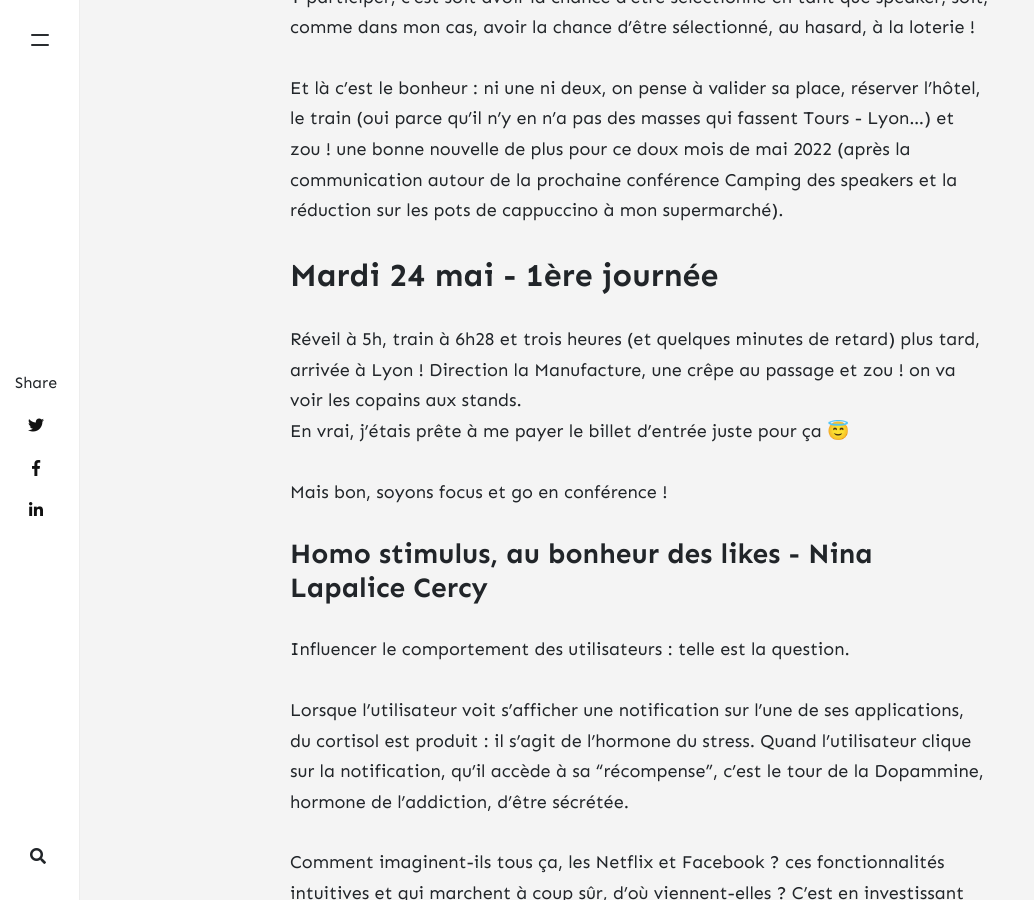
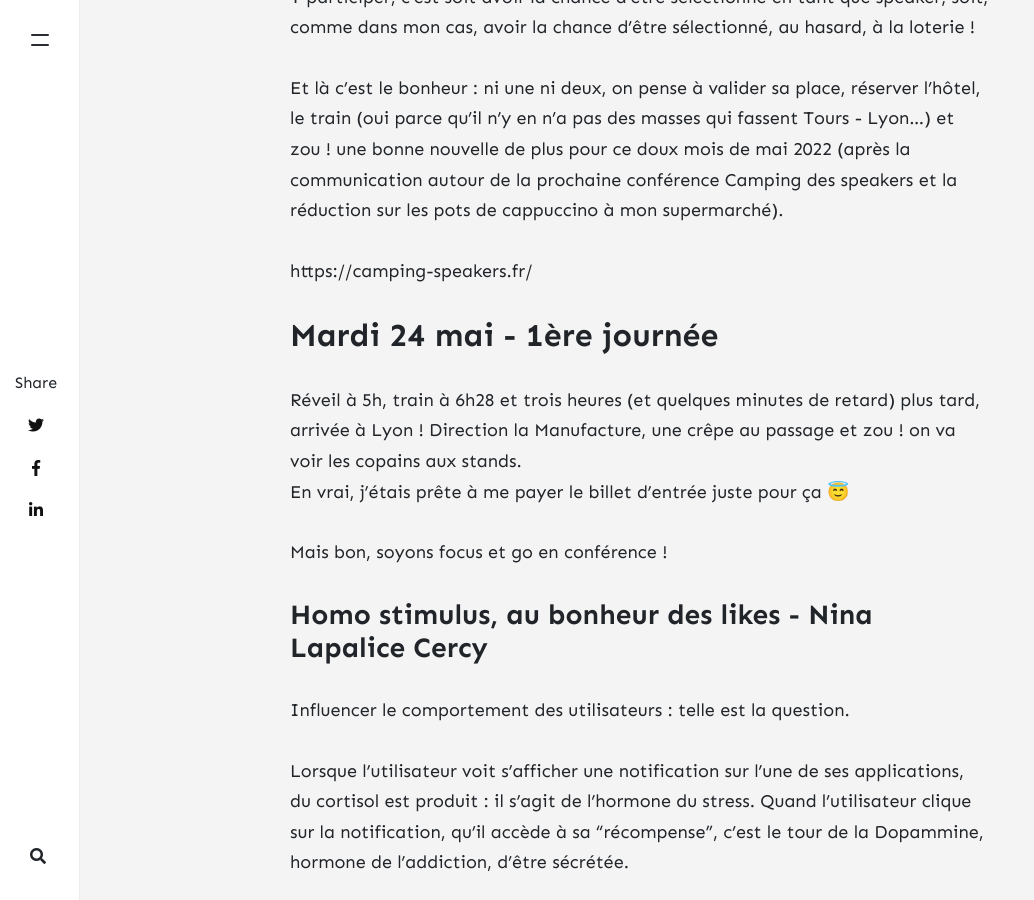
Before and after one commit to klaukf/blog, a Jekyll site: the page built from _posts/2022-05-24-mon-mixit-2022-a-moi.md, in a window 1280 px wide and 900 px high, scrolled down 1931 px. Shown: the whole window, without its empty margins (0-1034 px from the left). Built offline with Jekyll 4.4.1, drawn with Linux system fonts in a browser that asks for light colours; nearby versions of some CDN libraries; comment, search, counter and statistics services are not loaded; some of the changed lines change nothing that is shown.

Commit message:
lien partiel

```diff
--- a/_posts/2022-05-24-mon-mixit-2022-a-moi.md
+++ b/_posts/2022-05-24-mon-mixit-2022-a-moi.md
@@ -11,6 +11,8 @@ Mixit est une conférence à Lyon accessible à tous. Elle propose des thèmes t
 Y participer, c'est soit avoir la chance d'être sélectionné en tant que speaker, soit, comme dans mon cas, avoir la chance d'être sélectionné, au hasard, à la loterie !
 
 Et là c'est le bonheur : ni une ni deux, on pense à valider sa place, réserver l'hôtel, le train (oui parce qu'il n'y en n'a pas des masses qui fassent Tours - Lyon...) et zou ! une bonne nouvelle de plus pour ce doux mois de mai 2022 (après la communication autour de la prochaine conférence Camping des speakers et la réduction sur les pots de cappuccino à mon supermarché).
+
+https://camping-speakers.fr/
 
 ## Mardi 24 mai - 1ère journée
 
```
